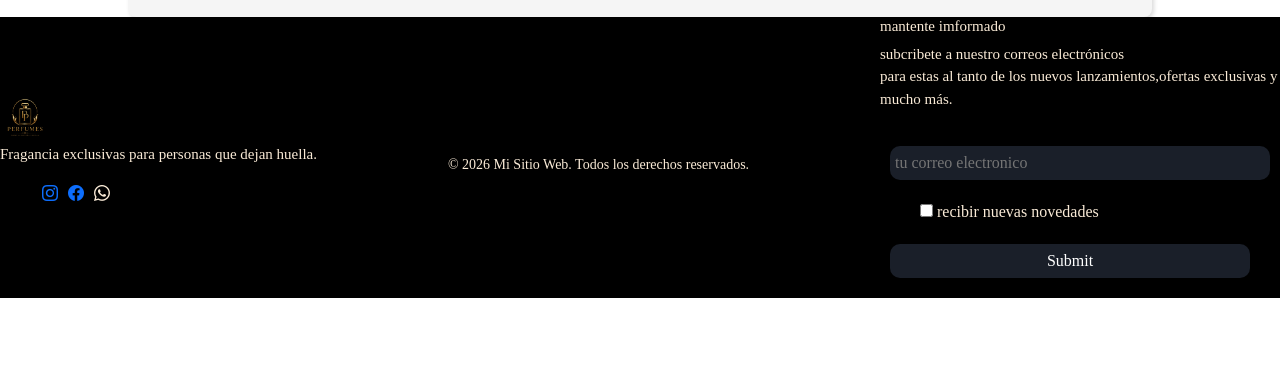
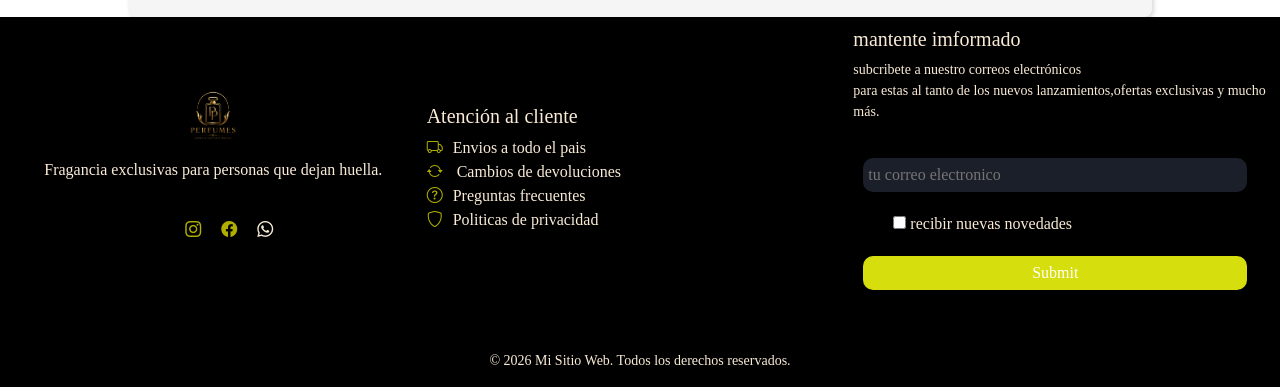
Before and after one commit to alexispineiro126-star/mi-primer-repositorio, a website: page pages/servicios.html in a window 1280 px wide. Shown: the part 1185-1572 px from the top of the page. Before the commit the page ends 1483 px from the top, so only its background shows below. Drawn offline with nearby package versions, Linux system fonts and the light colour scheme.

Commit message:
actualice repositorio

```diff
--- a/pages/sass/_cajas.scss
+++ b/pages/sass/_cajas.scss
@@ -10,19 +10,16 @@
         box-shadow: 10px 5px  rgba(6, 6, 6, 0.4);
         align-items: center;
         flex-direction: column;
-        width: 300px;
+        max-width: 300px;
         margin: 10px;
-        transition: transform 0.3s ease;
         .perfumes{
             object-fit: cover;
-            width: 300px;
-            height: 200px;
+            min-width: 300px;
+            max-height: 200px;
         }
+    }
 }
-        &:hover{
-                transform: translatey(-10px);
-            }
-        }
+
 
 
 
--- a/pages/sass/_footer.scss
+++ b/pages/sass/_footer.scss
@@ -1,9 +1,12 @@
 @use './mixin';
+@use './variables';
+
 //padina de inicio
 .footer{
     background-color:#000;
     box-sizing: border-box;
     @include mixin.flex-center;
+    flex-direction: column;
     color: #0913e1;
     .logo{
             width: 64px;
@@ -26,16 +29,25 @@
 
 .footeralto{
     @include mixin.flex-center;
-    height: auto;
-    justify-content: space-between;
+    justify-content: space-evenly;
+    flex-wrap: wrap;
     background-color: #000000;
     color: antiquewhite;
     .caja-footer{
-        max-width: 400px;
+        min-width: 400px;
+        flex: 1;
+        margin-top: 10px;
+        .logo{
+            display: block;
+            margin: auto;
+            width: 64px;
+            height: 64px;
+        }
     }
+
     }
     .enviar{
-        background-color:#1a1f29;
+        background-color: variables.$yellow-accent;
         cursor: pointer;
         color: #fff;
         border: none;
@@ -44,33 +56,61 @@
         margin: 20px 10px;
         border-radius: 10px;
     }
-    .subcripcion{
-                font-size: 15px;
-            }
     .copy{
         text-align: center;
         font-size: 14px;
         padding-top: 30px;
     }
+@media screen and (max-width: 600px) {
+    .footeralto {
+        flex-direction: column;
+    }
+
+    .footeralto .caja-footer {
+        width: 100%;
+    }
+}
 
 .marcador{
+    cursor:pointer;
     margin-left: 40px;
-    cursor:pointer;
+    font-size: small;
 }
 
 .iconos{
     display: flex;
     list-style: none;
+    margin: 0;
+    justify-content: center;
     .itemn{
-        padding-left: 10px;
+        padding: 10px;
+        .a{
+            color:variables.$gold-accent;
+        }
     }
-}
+
+    }
 .correo{
     background-color:#1a1f29;
     color: #fff;
     border: none;
-    width: 95%;
+    width: 90%;
     padding: 5px;
     margin: 20px 10px;
     border-radius: 10px;
 }
+
+.listas{
+    list-style: none;
+    margin: 0;
+    padding: 0;
+    .bi{
+        padding-right: 10px;
+        color: white;
+        color:variables.$gold-accent;
+    }
+}
+
+.p{
+    font-size: 14px;
+}
--- a/pages/sass/_navbar.scss
+++ b/pages/sass/_navbar.scss
@@ -55,6 +55,7 @@
         margin: 10px;
         .dropdown-menu{
             background-color: rgb(9, 9, 9);
+
             .dropdown-item{
                 color: rgb(244, 238, 238);
                 &:hover{
@@ -79,7 +80,6 @@
 
 .form{
     position: relative;
-    margin-left: auto;
         .bi{
             position: absolute;
             right: 12px;
--- a/pages/servicios.html
+++ b/pages/servicios.html
@@ -89,6 +89,7 @@
         <p class="parrafo">Aromas que combinan lo mejor de ambos.</p>
     </div>
 </div>
+<main>
     <h3 class="fragancia">Encuentra tu fragancia ideal</h3>
     <div class="div-conteiner">
         <div class="div-img">
@@ -112,25 +113,36 @@
             <img class="carrusel" src="./imagenes/perfume negro.png" aria-hidden="true"loading="lazy">
         </div>
     </div>
+</main>
 <footer class="footeralto">
         <div class="caja-footer">
             <img class="logo" src="./imagenes/goldel.png" alt="logo de la empresa" loading="lazy">
-            <p class="subcripcion">Fragancia exclusivas para personas que dejan huella.</p>
+            <p class="fragancia">Fragancia exclusivas para personas que dejan huella.</p>
             <ul class="iconos">
-                <li class="itemn" ><a href="https://www.instagram.com/alexis_p921/"><i class="bi bi-instagram"></i></a></li>
-                <li class="itemn" ><a href="https://www.facebook.com/messages/e2ee/t/9453233414805793/?locale=es_LA"><i class="bi bi-facebook"></i></a></li>
-                <li class="itemn" ><i class="bi bi-whatsapp"></i></li>
+                <li class="itemn"><a class="a"  href="https://www.instagram.com/alexis_p921/"><i class="bi bi-instagram"></i></a></li>
+                <li class="itemn"><a class="a" href="https://www.facebook.com/messages/e2ee/t/9453233414805793/?locale=es_LA"><i class="bi bi-facebook"></i></a></li>
+                <li class="itemn"><i class="bi bi-whatsapp"></i></li>
             </ul>
         </div >
-        <p class="copy">&copy; 2026 Mi Sitio Web. Todos los derechos reservados.</p>
         <div class="caja-footer">
+            <h5 class="subcripcion">Atención al cliente</h5>
+            <ul class="listas">
+                <li><i class="bi bi-truck"></i>Envios a todo el pais</li>
+                <li><i class="bi bi-arrow-repeat"></i> Cambios de devoluciones </li>
+                <li><i class="bi bi-question-circle"></i>Preguntas frecuentes</li>
+                <li><i class="bi bi-shield"></i>Politicas de privacidad</li>
+            </ul>
+        </div>
+        <form  class="caja-footer">
             <h5 class="subcripcion">mantente imformado</h5>
-            <p class="subcripcion">subcribete a nuestro correos electrónicos<br>para estas al tanto de los nuevos lanzamientos,ofertas exclusivas y mucho más.</p>
-            <form>
+            <p class="p">subcribete a nuestro correos electrónicos<br>para estas al tanto de los nuevos lanzamientos,ofertas exclusivas y mucho más.</p>
             <input class="correo" type="email" placeholder="tu correo electronico">
             <input class="marcador" type="checkbox"> recibir nuevas novedades
             <input class="enviar" type="submit">
         </form>
+        <div class="caja-footer">
+            <p class="copy">&copy; 2026 Mi Sitio Web. Todos los derechos reservados.</p>
+        </div>
     </footer>
 <script src="https://cdn.jsdelivr.net/npm/bootstrap@5.3.8/dist/js/bootstrap.bundle.min.js" integrity="sha384-FKyoEForCGlyvwx9Hj09JcYn3nv7wiPVlz7YYwJrWVcXK/BmnVDxM+D2scQbITxI" crossorigin="anonymous"></script>
 </body>
```
Also changed, not shown: index.html (+5 -3 lines), pages/sass/estilos.css, 1 other file. Lines whose indentation alone changed are shown as unchanged.
